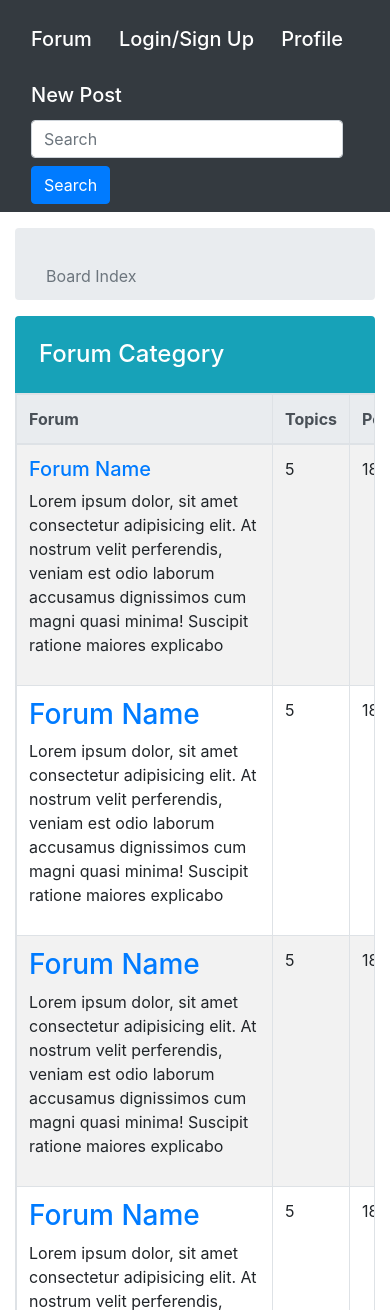
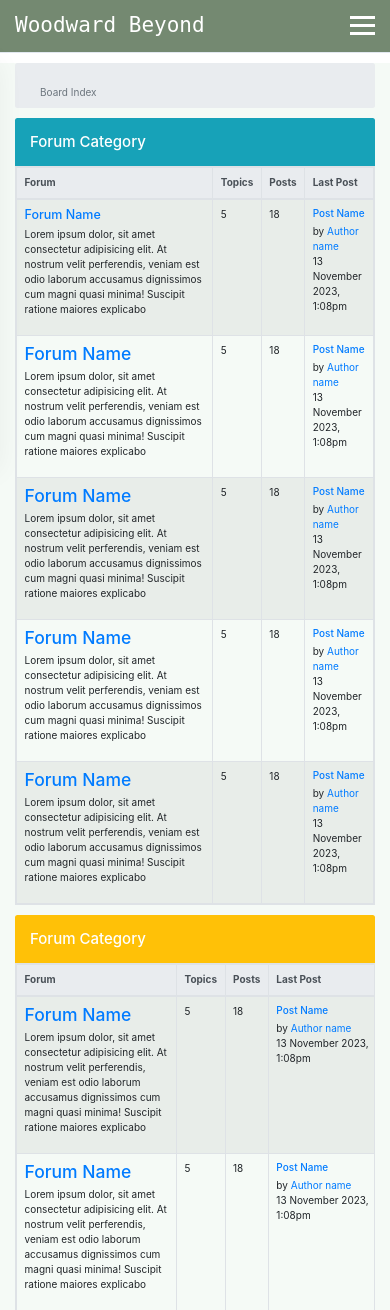
Before and after one commit to sketch-prime/3155-group-final-project, a Flask app: page / in a window 390 px wide. Shown: the top 1310 px of the page. Run offline with Flask 3, Linux system fonts and the light colour scheme; some libraries are stand-ins or nearby versions.

Commit message:
New Custom UI
Added a new Nav Bar

```diff
--- /dev/null
+++ b/static/style.css
@@ -0,0 +1,180 @@
+
+
+ww-green {
+    color:#748971;
+    background-color: #748971;
+
+}
+
+@import url('https://fonts.googleapis.com/css2?family=Roboto:ital,wght@0,500;1,400&display=swap');
+
+    * {
+        margin: 0;
+        padding: 0;
+        box-sizing: border-box;
+    }
+
+    html {
+        font-size: 62.5%;
+        font-family: 'Roboto', sans-serif;
+    }
+
+    li {
+        list-style: none;
+    }
+
+    a {
+        text-decoration: none;
+    }
+
+    .header{
+        border-bottom: 1px solid #E2E8F0;
+    }
+
+    .navbar {
+        display: flex;
+        justify-content: space-between;
+        align-items: center;
+        padding: 1rem 1.5rem;
+        background-color: #748971;
+
+    }
+
+    .hamburger {
+        display: none;
+    }
+
+    .bar {
+        display: block;
+        width: 25px;
+        height: 3px;
+        margin: 5px auto;
+        -webkit-transition: all 0.3s ease-in-out;
+        transition: all 0.3s ease-in-out;
+        background-color: #FFFFFF;
+    }
+
+    .nav-menu {
+        display: flex;
+        justify-content: space-between;
+        align-items: center;
+        margin: 0;
+    }
+
+    .navbar-brand {
+        font-size: 2rem;
+        font-weight: 500;
+        color: #ffffff;
+        font-family: 'JetBrains Mono', monospace;
+    }
+
+    .navbar-brand:hover {
+        color:#D0E1D4;
+        text-decoration:none;
+
+    }
+
+    .nav-item {
+        margin-left: 5rem;
+    }
+
+    .nav-link{
+        font-size: 1.6rem;
+        font-weight: 400;
+        color: #D0E1D4;
+    }
+
+    .nav-link:hover{
+        color: #D0E1D4;
+    }
+
+    @import url('https://fonts.googleapis.com/css2?family=JetBrains+Mono:wght@700&display=swap');
+
+    .nav-logo {
+        font-size: 2.1rem;
+        font-weight: 500;
+        color: #ffffff;
+        font-family: 'JetBrains Mono', monospace;
+    }
+
+    .nav-logo:hover {
+        color:#D0E1D4;
+        text-decoration:none;
+
+    }
+
+
+
+    @media only screen and (max-width: 1023px) {
+        .nav-menu {
+            position: fixed;
+            left: -100%;
+            top: 5rem;
+            flex-direction: column;
+            background-color: #fff;
+            width: 100%;
+            border-radius: 10px;
+            text-align: center;
+            transition: 0.3s;
+            box-shadow:
+                0 10px 27px rgba(0, 0, 0, 0.05);
+        }
+
+        .nav-menu.active {
+            left: 0;
+            background-color:#D0E1D4;
+
+
+        }
+
+        .nav-item {
+            margin: 2.5rem 0;
+        }
+
+        .hamburger {
+            display: block;
+            cursor: pointer;
+            color: #D0E1D4;
+
+        }
+
+        .navbar-brand {
+            font-size: 2.1rem;
+            font-weight: 500;
+            /*color: #ffffff;*/
+            font-family: 'JetBrains Mono', monospace;
+            color: #748971;
+        }
+
+        .navbar-brand:hover {
+            color:#D0E1D4;
+            text-decoration:none;
+
+        }
+
+
+        .hamburger.active .bar:nth-child(2) {
+            opacity: 100;
+        }
+
+        .hamburger.active .bar:nth-child(1) {
+            transform: translateY(8px) rotate(45deg);
+        }
+
+        .hamburger.active .bar:nth-child(3) {
+            transform: translateY(-8px) rotate(-45deg);
+        }
+    }
+
+
+    .ww-btn {
+        background-color: #F0FBF6; /* Green */
+        border: none;
+        color: #748971;
+        padding: 4px 10px;
+        text-align: center;
+        text-decoration: none;
+        display: inline-block;
+        font-size: 16px;
+        font-family: 'JetBrains Mono', monospace;
+      }
--- a/templates/header.html
+++ b/templates/header.html
@@ -1,4 +1,6 @@
-<nav class="navbar navbar-dark bg-dark">
+<!-- Old Code -->
+
+<!--<nav class="navbar navbar-dark ww-green"> <!--bg-dark--><!--
     <div class="container">
         <h1><a href="index.html" class="navbar-brand">Forum</a></h1>
         <h1><a href="login.html" class="navbar-brand">Login/Sign Up</a></h1>
@@ -6,7 +8,68 @@
         <h1><a href="new-post.html" class="navbar-brand">New Post</a></h1>
         <form class="form-inline">
             <input type="text" class="form-control mr-3 mb-2 mb-sm-0" placeholder="Search">
-            <button type="submit" class="btn btn-primary">Search</button>
+            <button type="submit" class="ww-btn btn btn-primary">Search</button>
         </form>
     </div>
-</nav>
+</nav>-->
+
+<!-- Website ReDesign -->
+
+<link
+      rel="stylesheet"
+      type="text/css"
+      href="{{ url_for('static', filename='style.css') }}"
+/>
+
+<header class="header">
+    <nav class="navbar">
+        <a href="#" class="nav-logo">Woodward Beyond</a>
+        <ul class="nav-menu">
+            <li class="nav-item">
+                <a href="index.html" class="navbar-brand">Forum</a>
+            </li>
+            <li class="nav-item">
+                <a href="login.html" class="navbar-brand">Login/Sign Up</a>
+            </li>
+            <li class="nav-item">
+                <a href="profile.html" class="navbar-brand">Profile</a>
+            </li>
+            <li class="nav-item">
+                <a href="new-post.html" class="navbar-brand">New Post</a>
+            </li>
+            <li>
+                <form class="form-inline">
+                    <input type="text" class="form-control mr-3 mb-2 mb-sm-0" placeholder="Search">
+                    <button type="submit" class="ww-btn btn btn-primary">Search</button>
+                </form>
+            </li>
+        </ul>
+        <div class="hamburger">
+            <span class="bar"></span>
+            <span class="bar"></span>
+            <span class="bar"></span>
+        </div>
+    </nav>
+</header>
+
+<!-- Code for Responsive Top Navigation -->
+<script>
+    const hamburger = document.querySelector(".hamburger");
+    const navMenu = document.querySelector(".nav-menu");
+
+    hamburger.addEventListener("click", mobileMenu);
+
+    function mobileMenu() {
+        hamburger.classList.toggle("active");
+        navMenu.classList.toggle("active");
+    }
+
+    const navLink = document.querySelectorAll(".nav-link");
+
+    navLink.forEach(n => n.addEventListener("click", closeMenu));
+
+    function closeMenu() {
+        hamburger.classList.remove("active");
+        navMenu.classList.remove("active");
+    }
+</script>
--- a/templates/index.html
+++ b/templates/index.html
@@ -13,6 +13,16 @@
         .created-col,
         .last-post-col{
             min-width: 12em;
+        }
+        .ww-green {
+            color:#748971;
+            background-color: #748971;
+        }
+        .ww-body {
+            background-color: #F5FAF6;
+        }
+        .ww-btn {
+            background-color: #D0E1D4;
         }
     </style>
     <!-- Bootstrap CSS -->
@@ -31,7 +41,7 @@
 
             {% include 'header.html'%}
 
-    <div class="container my-3">
+    <div class="container my-3 ww-body">
     <nav class="breadcrumb">
         <div class="container mt-4">
             <span class="breadcrumb-item active">Board Index</span>
```
Also changed, not shown: script/topnav.js (added, +20 -0 lines), static/topnav.js (added).
